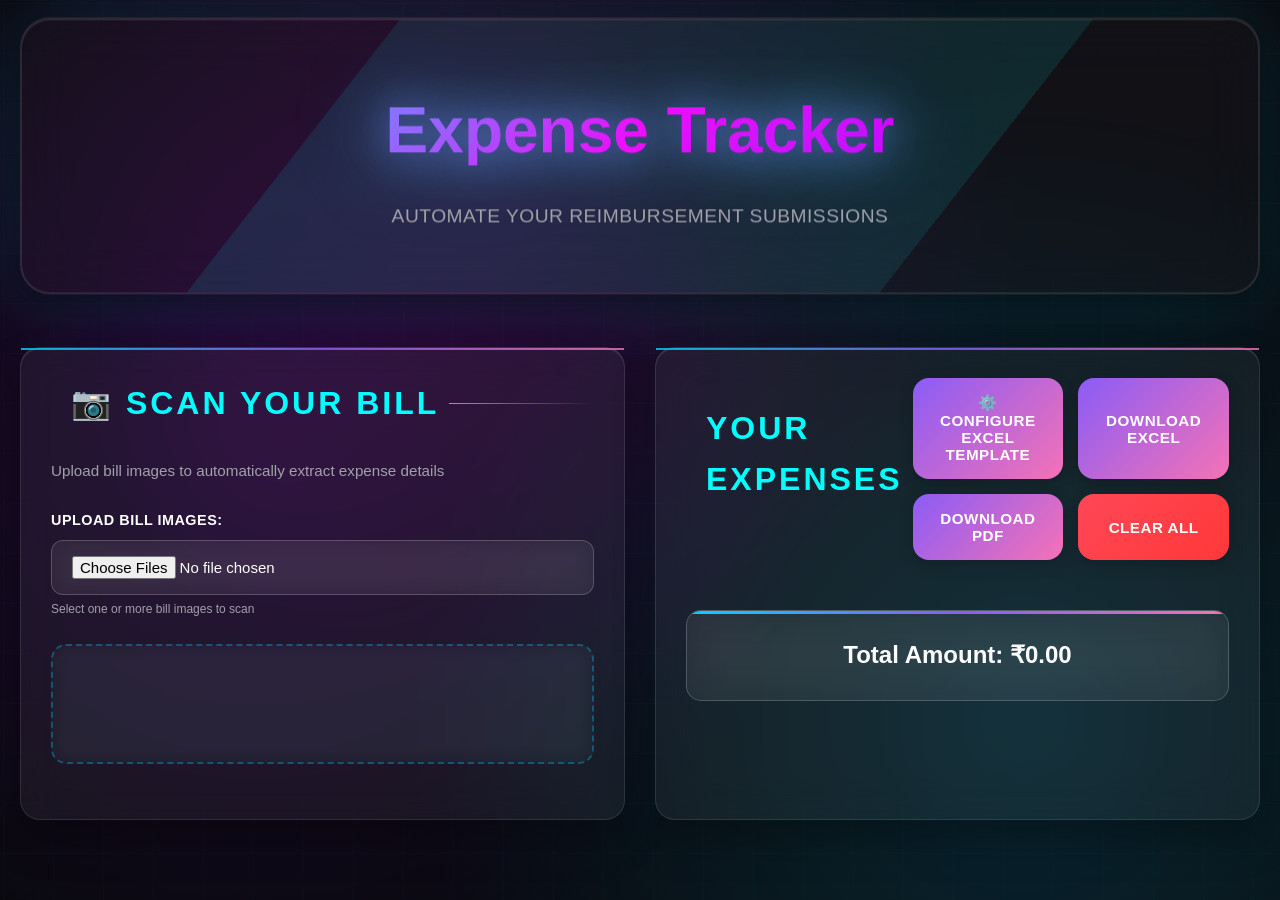
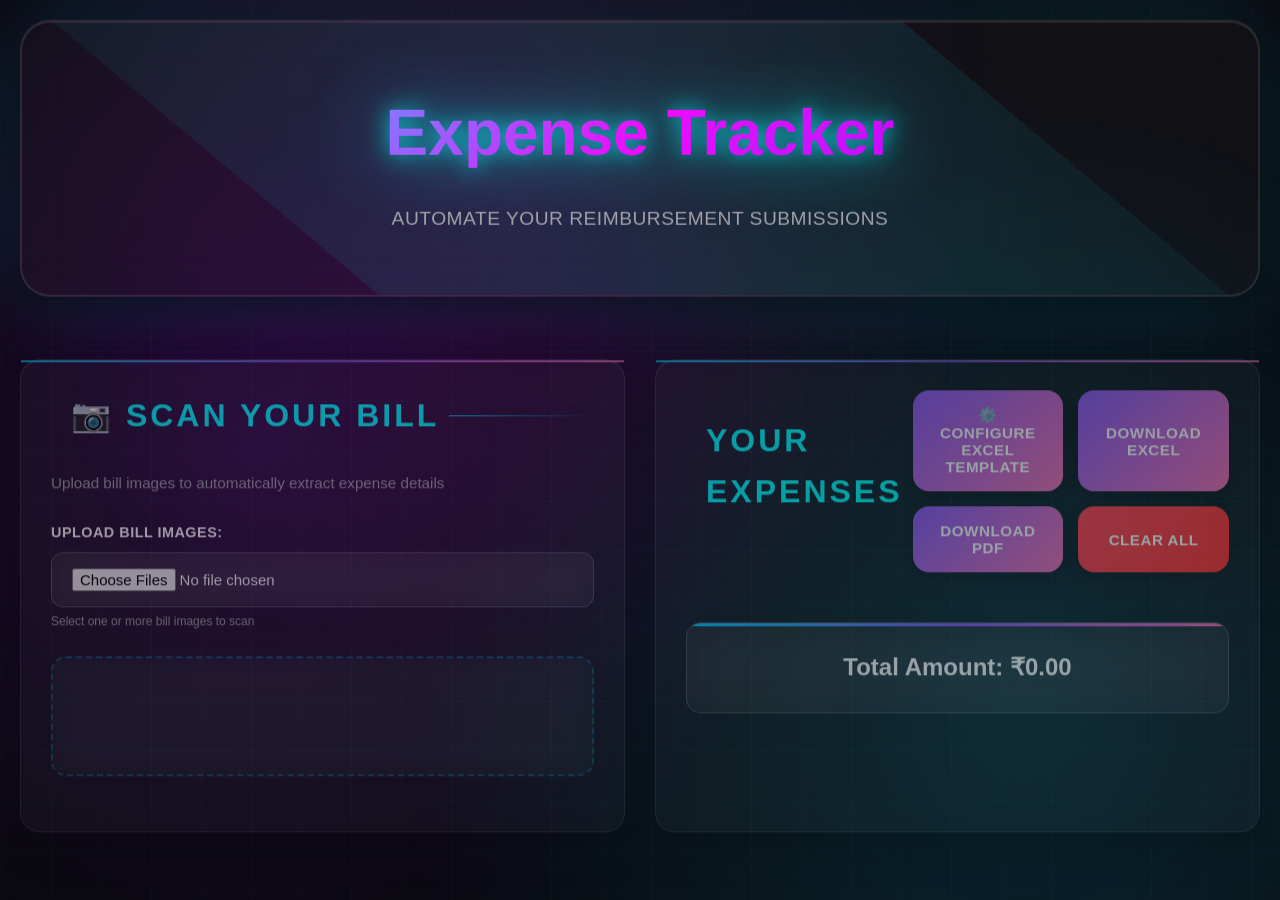

Add custom visible calendar icon for date input

--- a/styles.css
+++ b/styles.css
@@ -428,35 +428,46 @@ main {
     color: var(--neon-cyan);
     text-transform: uppercase;
     position: relative !important;
-    padding-right: 45px !important;
+    padding-right: 55px !important;
     min-height: 45px;
     cursor: pointer;
 }
 
-.form-group input[type="date"]::-webkit-calendar-picker-indicator {
-    cursor: pointer;
-    filter: invert(1) brightness(2) saturate(0.8);
-    opacity: 1;
-    transition: all 0.3s ease;
-    width: 24px;
-    height: 24px;
-    padding: 6px;
-    border-radius: 8px;
-    background: rgba(0, 212, 255, 0.3);
-    border: 1px solid rgba(0, 212, 255, 0.5);
+/* Custom calendar icon overlay */
+.custom-calendar-icon {
     position: absolute;
-    right: 10px;
-    pointer-events: auto;
-    z-index: 10;
-    box-shadow: 0 0 10px rgba(0, 212, 255, 0.3);
+    right: 15px;
+    top: 50%;
+    transform: translateY(-50%);
+    width: 28px;
+    height: 28px;
+    color: var(--neon-cyan);
+    pointer-events: none;
+    z-index: 5;
+    filter: drop-shadow(0 0 8px rgba(0, 212, 255, 0.6));
+    animation: calendarPulse 2s ease-in-out infinite;
 }
 
-.form-group input[type="date"]::-webkit-calendar-picker-indicator:hover {
-    opacity: 1;
-    background: rgba(0, 212, 255, 0.5);
-    border-color: rgba(0, 212, 255, 0.8);
-    transform: scale(1.15);
-    box-shadow: 0 0 15px rgba(0, 212, 255, 0.6);
+@keyframes calendarPulse {
+    0%, 100% {
+        opacity: 1;
+        filter: drop-shadow(0 0 8px rgba(0, 212, 255, 0.6));
+    }
+    50% {
+        opacity: 0.7;
+        filter: drop-shadow(0 0 12px rgba(0, 212, 255, 0.8));
+    }
+}
+
+/* Hide native browser calendar icon and let it trigger through custom icon */
+.form-group input[type="date"]::-webkit-calendar-picker-indicator {
+    position: absolute;
+    right: 0;
+    width: 100%;
+    height: 100%;
+    opacity: 0;
+    cursor: pointer;
+    z-index: 10;
 }
 
 .form-group input[type="date"]::-webkit-datetime-edit {
@@ -497,23 +508,15 @@ main {
     pointer-events: none;
 }
 
-/* Firefox date input support */
+/* Firefox date input support - hide native icon */
 .form-group input[type="date"]::-moz-calendar-picker-indicator {
+    opacity: 0;
     cursor: pointer;
-    opacity: 1;
-    width: 24px;
-    height: 24px;
-    padding: 6px;
-    background: rgba(0, 212, 255, 0.3);
-    border: 1px solid rgba(0, 212, 255, 0.5);
-    border-radius: 8px;
-    filter: brightness(1.5);
-}
-
-.form-group input[type="date"]::-moz-calendar-picker-indicator:hover {
-    background: rgba(0, 212, 255, 0.5);
-    border-color: rgba(0, 212, 255, 0.8);
-    transform: scale(1.15);
+    position: absolute;
+    right: 0;
+    width: 100%;
+    height: 100%;
+    z-index: 10;
 }
 
 .form-group select option {
